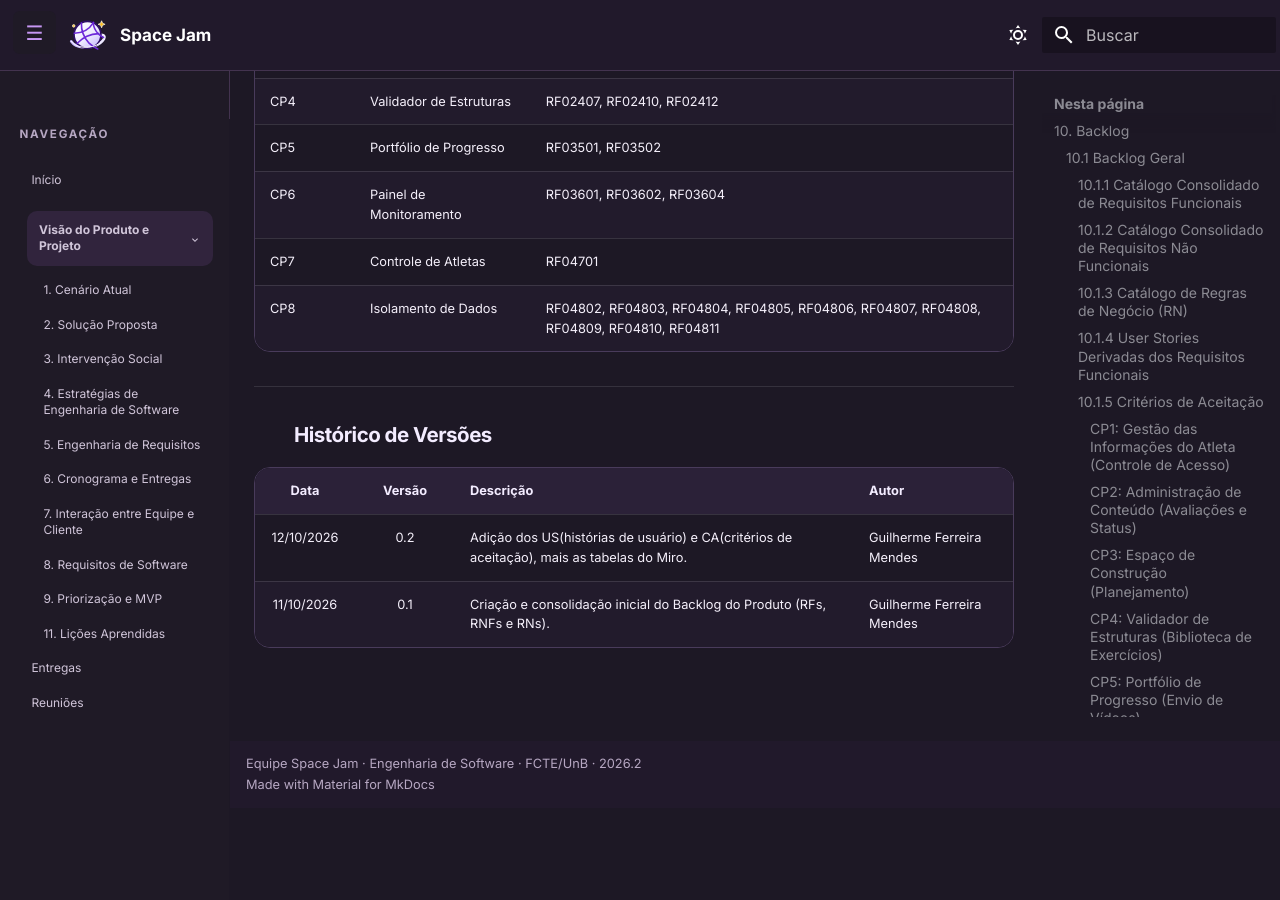
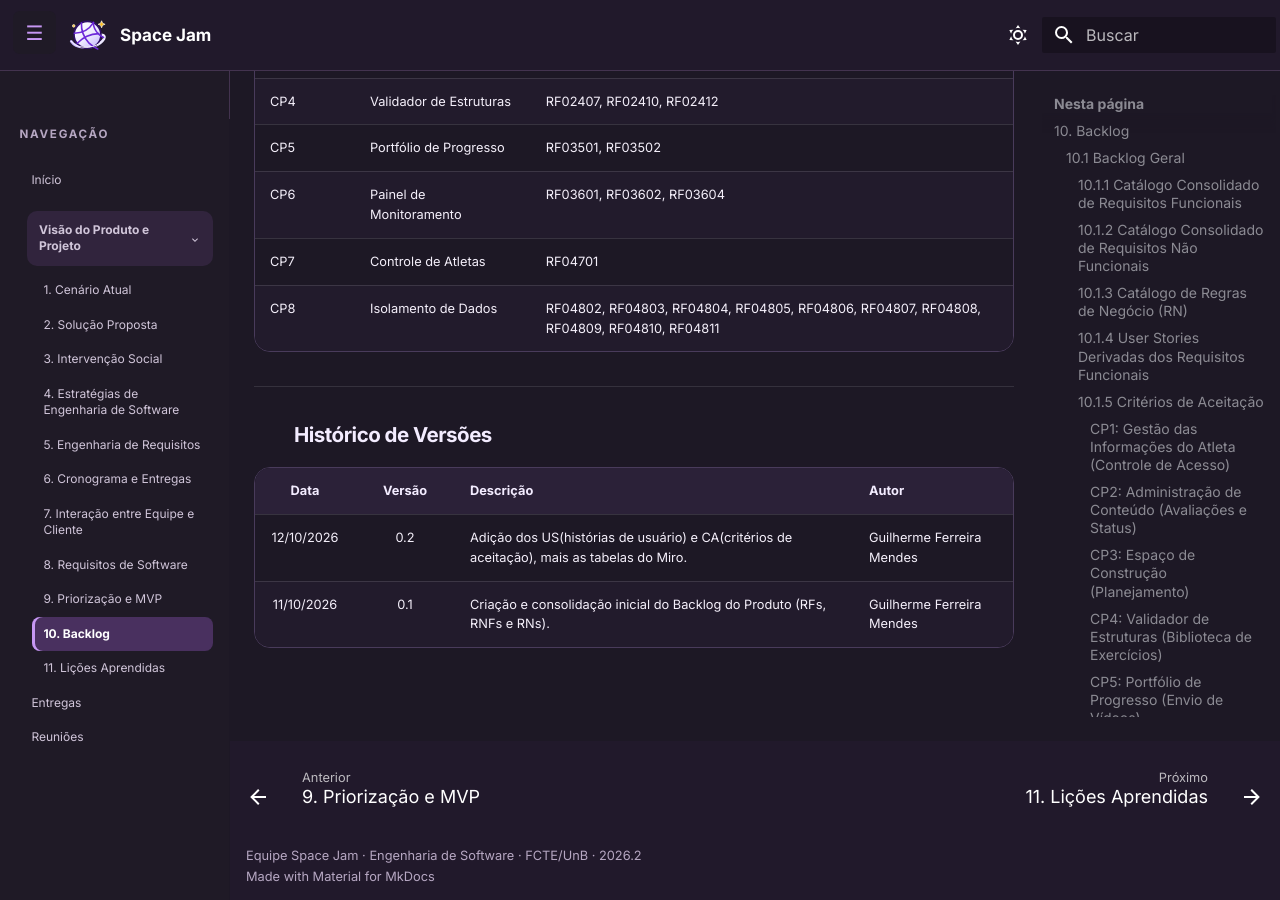
Before and after one commit to mdsreq-fga-unb/REQ-2026.2-T01-SpaceJam, an MkDocs documentation site: the page built from docs/backlog.md, in a window 1280 px wide and 900 px high, scrolled down 32185 px. Built offline with MkDocs 1.6.1 and Material for MkDocs 9.7.7, drawn with Linux system fonts in a browser that asks for light colours; comment, search, counter and statistics services are not loaded; before the commit the page ends 32993 px from its top, so only the background shows below that.

Commit message:
docs: adiciona backlog a navegação do git pages

```diff
--- a/mkdocs.yml
+++ b/mkdocs.yml
@@ -87,6 +87,7 @@ nav:
       - "7. Interação entre Equipe e Cliente": interacao_equipe_cliente.md
       - "8. Requisitos de Software": requisitos.md
       - "9. Priorização e MVP": mvp.md
+      - "10. Backlog": backlog.md
       - "11. Lições Aprendidas": licoes-aprendidas.md
   - Entregas: entregas.md
   - Reuniões: reunioes.md
```
